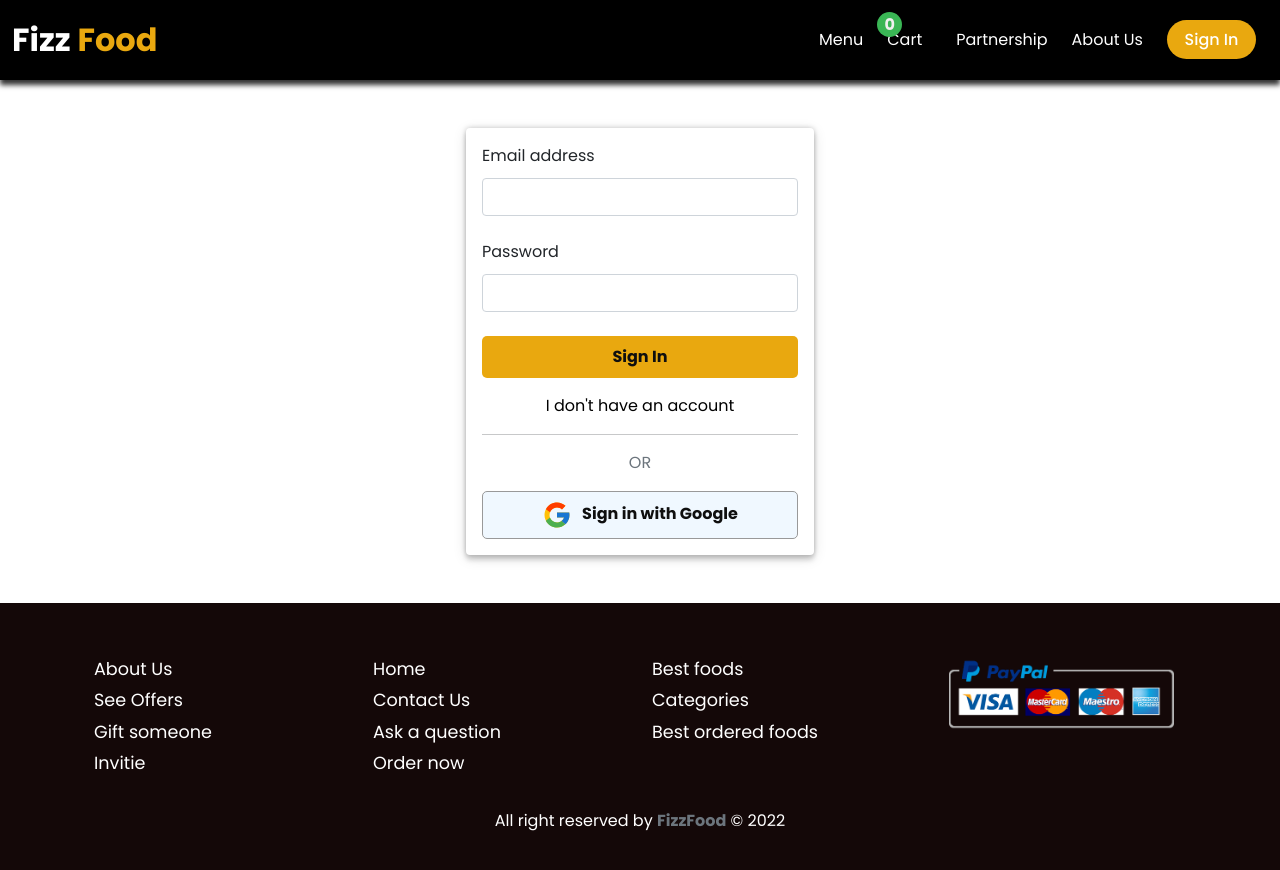
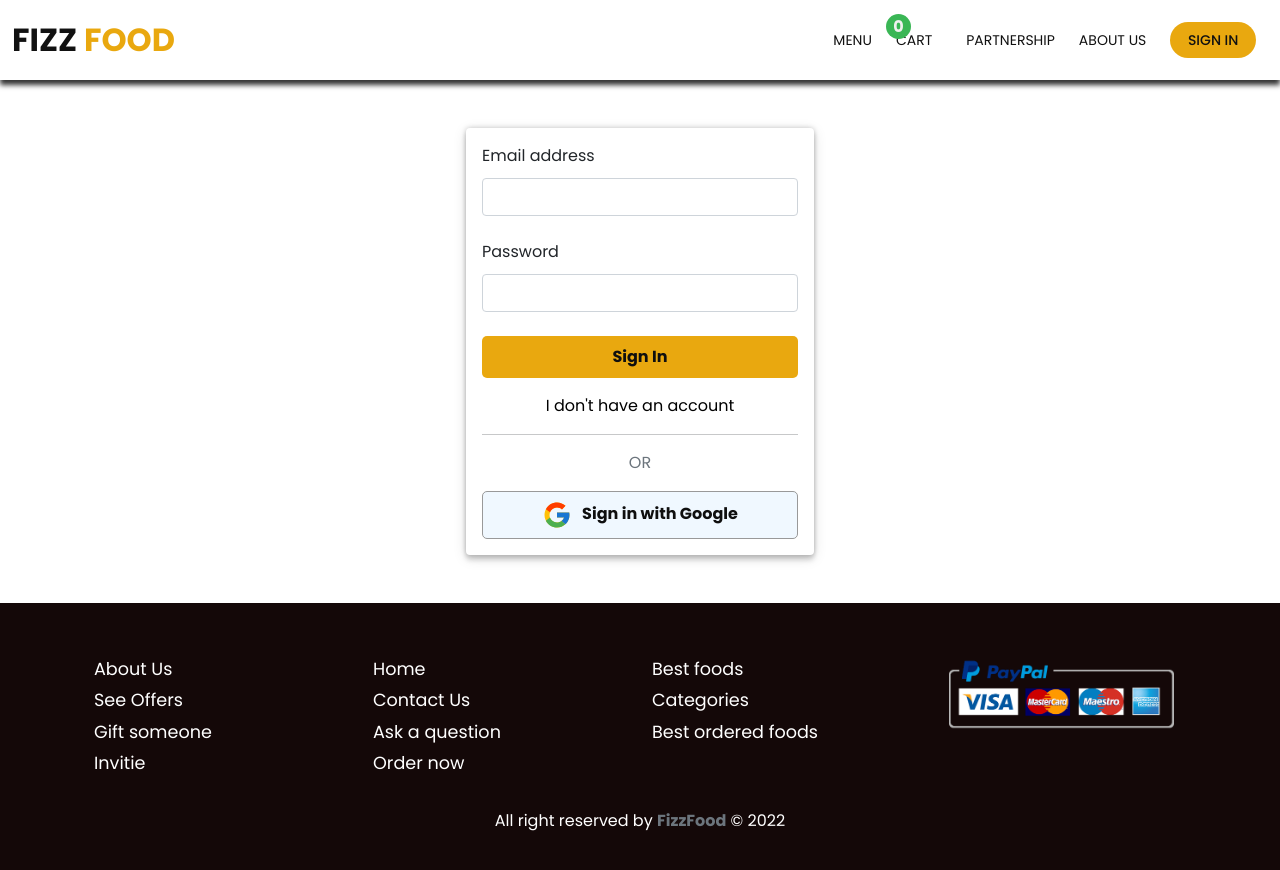
Before and after one commit to MonirSaikat/fizz-food, a React (Create React App) app: page /sign-in in a window 1280 px wide. Shown: the top 870 px of the page. Built offline with nearby package versions, Linux system fonts and the light colour scheme; no server answers.

Commit message:
changed navbar style

```diff
--- a/src/styles/Navbar.css
+++ b/src/styles/Navbar.css
@@ -1,5 +1,5 @@
 .navbar {
-  background-color: #000;
+  background-color: white;
   padding: 1rem 0;
   box-shadow: 0px 5px 5px rgba(0, 0, 0, 0.8);
   position: fixed;
@@ -15,7 +15,9 @@
 }
 
 .navbar a {
-  color: #fff;
+  color: #111;
+  font-size: 14px;
+  text-transform: uppercase;
   transition: 0.3s ease;
 }
 
```
